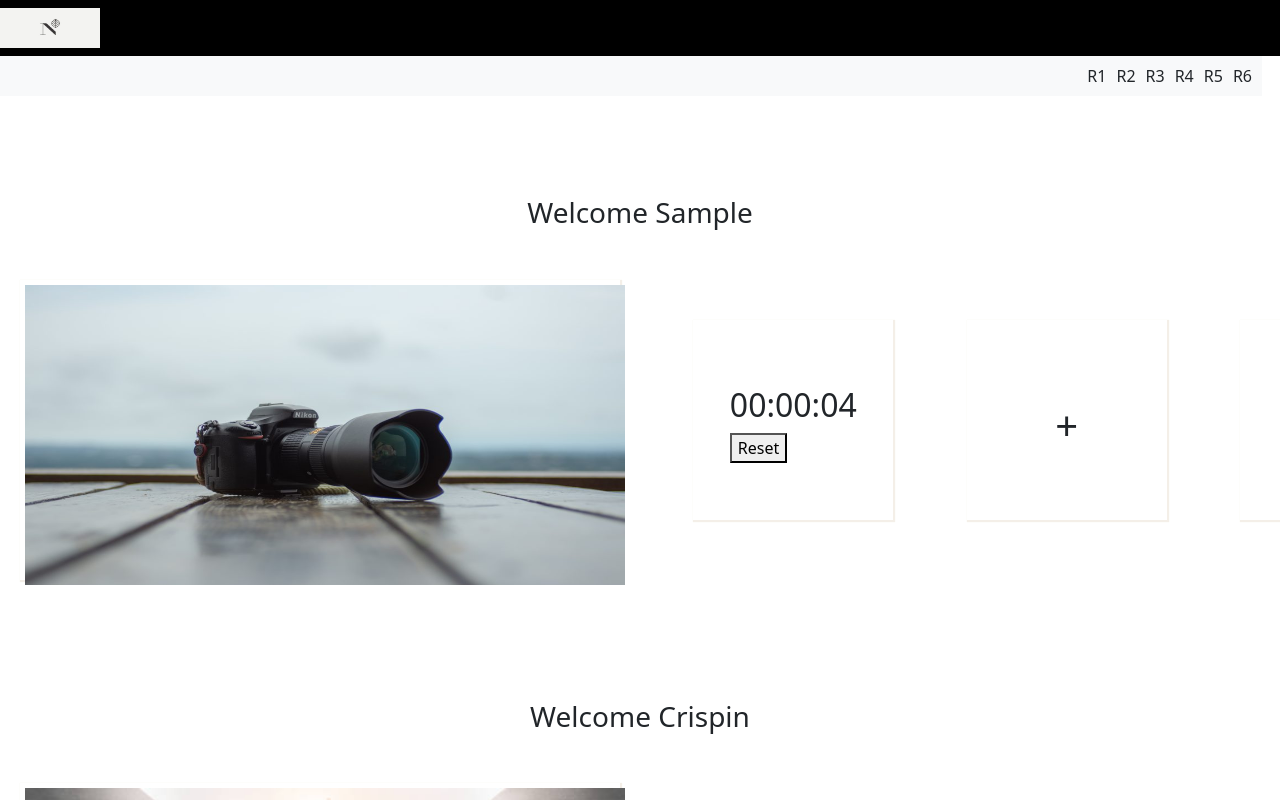
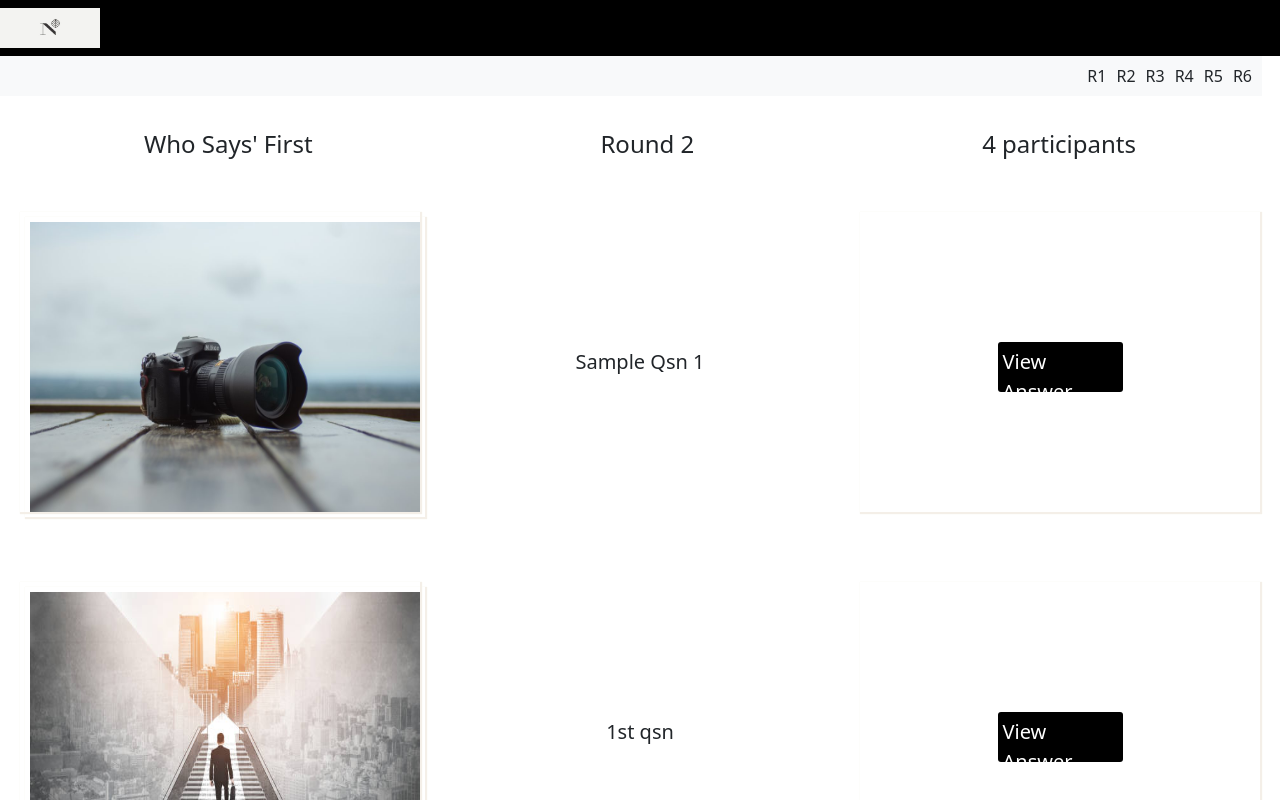
Before and after one commit to ragicode3056/react-game, a React (Create React App) app: page /r1 in a window 1280 px wide. Shown: the top 800 px of the page. Built offline with nearby package versions, Linux system fonts and the light colour scheme.

Commit message:
Round 2 Changes

```diff
--- a/package.json
+++ b/package.json
@@ -9,6 +9,7 @@
     "bootstrap": "^5.1.3",
     "react": "^17.0.2",
     "react-bootstrap": "^2.2.1",
+    "react-d3-library": "^1.1.8",
     "react-dom": "^17.0.2",
     "react-router-dom": "^6.2.2",
     "react-scripts": "5.0.0",
--- a/src/components/Game.jsx
+++ b/src/components/Game.jsx
@@ -1,6 +1,7 @@
 import { HomePage } from "./homePage/HomePage"
 import {Route,Routes} from 'react-router-dom';
 import { RoundOne } from "./Round1/RoundOne";
+import { RoundTwo } from "./Round2/RoundTwo";
 
 
 export const Game = () =>{
@@ -12,7 +13,8 @@ export const Game = () =>{
 
         <div>
             {/* <HomePage/> */}
-            <RoundOne/>
+            {/* <RoundOne/> */}
+            <RoundTwo/>
         </div>
 
 
--- /dev/null
+++ b/src/components/Round2/RoundTwo.jsx
@@ -0,0 +1,30 @@
+import { HomeHeader } from "../homePage/HomeHeader";
+import { NavItems } from "../homePage/NavItems";
+import { RoundTwoCard } from "./RoundTwoCard";
+import { RoundTwoHeader } from "./RoundTwoHeader";
+import r2Sample from '../imgs/r1-sample.png';
+import r2OneI from '../imgs/r1-crsipin.png';
+import r2TwoI from '../imgs/r1-3.png';
+import r2ThreeI from '../imgs/r1-4.png';
+import r2FourI from '../imgs/r1-5.png';
+
+export const RoundTwo = () =>{
+    let sampleQsn = "Sample Qsn 1";
+    let r2One = "1st qsn";
+    let r2Two = "2nd qsn";
+    let r2Three = "3rd qsn";
+    let r2Four = "4th qsn";
+
+    return (
+        <div>
+            <HomeHeader/>
+           <NavItems/>
+           <RoundTwoHeader/>
+           <RoundTwoCard imgs = {r2Sample} qsn = {sampleQsn}/>
+           <RoundTwoCard imgs = {r2OneI} qsn = {r2One}/>
+           <RoundTwoCard imgs = {r2TwoI} qsn = {r2Two}/>
+           <RoundTwoCard imgs = {r2ThreeI} qsn = {r2Three}/>
+           <RoundTwoCard imgs = {r2FourI} qsn = {r2Four}/>
+         </div>
+    )
+}
--- /dev/null
+++ b/src/components/Round2/RoundTwoCard.jsx
@@ -0,0 +1,22 @@
+import r2 from '../imgs/r2.png';
+export const RoundTwoCard = (props) =>{
+    return (
+        <div className = "r2-main-div">
+            <div className = "r2-img-card">
+               <img  className ="r2-img-card" src = {props.imgs}></img>
+            </div>
+            <div className = "r2-img-card-qsn">
+                <div className = "r2-qsns">
+                   {props.qsn}
+                </div>
+            </div>
+            <div className="r2-view-answer-card">
+                <div className = "r2-view-ans">
+                    <div className='r2-view-ans-btn'>
+                        View Answer
+                    </div>
+                </div>
+            </div>
+        </div>
+    )
+}
--- /dev/null
+++ b/src/components/Round2/RoundTwoHeader.jsx
@@ -0,0 +1,9 @@
+export const RoundTwoHeader = () =>{
+    return (
+        <div className = "r2-header">
+            <div> Who Says' First </div>
+            <div> Round 2 </div>
+            <div> 4 participants</div>
+        </div>
+    )
+}
--- a/src/index.css
+++ b/src/index.css
@@ -89,8 +89,14 @@ code {
   width: 200px;
   height: 200px;
   box-shadow: 1px 1px 1px 1px #f4efe8;
+  padding: 5px;
+  margin-top: 40px;
+}
+.r2-img-card{
+    width: 500px;
+    height: 300px;
+    box-shadow: 1px 1px 1px 1px #f4efe8;
     padding: 5px;
-    margin-top: 40px;
 }
 .r1-contanier{
 
@@ -135,3 +141,58 @@ code {
   width: 600px;
   height: 300px;
 }
+/* R2 css */
+.r2-header{
+    display: flex;
+    justify-content: space-around;
+    font-size: 24px;
+    margin-top:30px;
+}
+.r2-main-div{
+  display: flex;
+  justify-content: space-between;
+  padding: 20px;
+  margin-top:30px;
+}
+.r2-img-card{
+  width: 400px;
+  height: 300px;
+}
+.r2-img-card-qsn{
+  display: flex;
+  justify-content: center;
+  height: 300px;
+  width: 400px;
+  align-items: center;
+  flex-direction: column;
+}
+.r2-view-answer-card{
+    width: 400px;
+    height: 300px;
+    box-shadow: 1px 1px 1px 1px #f4efe8;
+    padding: 5px;
+}
+.r2-qsns{
+  display: flex;
+  justify-content: center;
+  height: 300px;
+  flex-direction: column;
+  font-size: 20px;
+}
+.r2-view-ans{
+  display: flex;
+  justify-content: center;
+  height: 300px;
+  flex-direction: column;
+  font-size: 20px;
+}
+.r2-view-ans-btn{
+    background: black;
+    margin: 0 auto;
+    height: 50px;
+    color: white;
+    width: 125px;
+    align-items: center;
+    padding: 5px;
+    border-radius: 3px;
+}
```
Also changed, not shown: src/components/imgs/r2.png (added), 1 other file (tests, documents, lock files or other folders).
